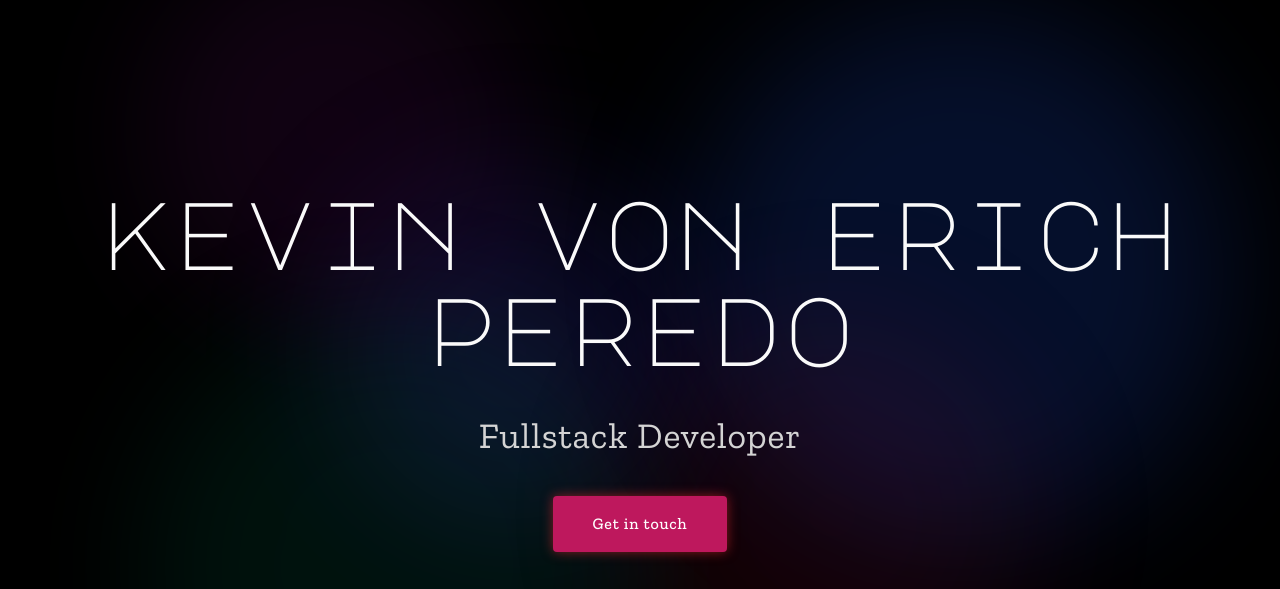
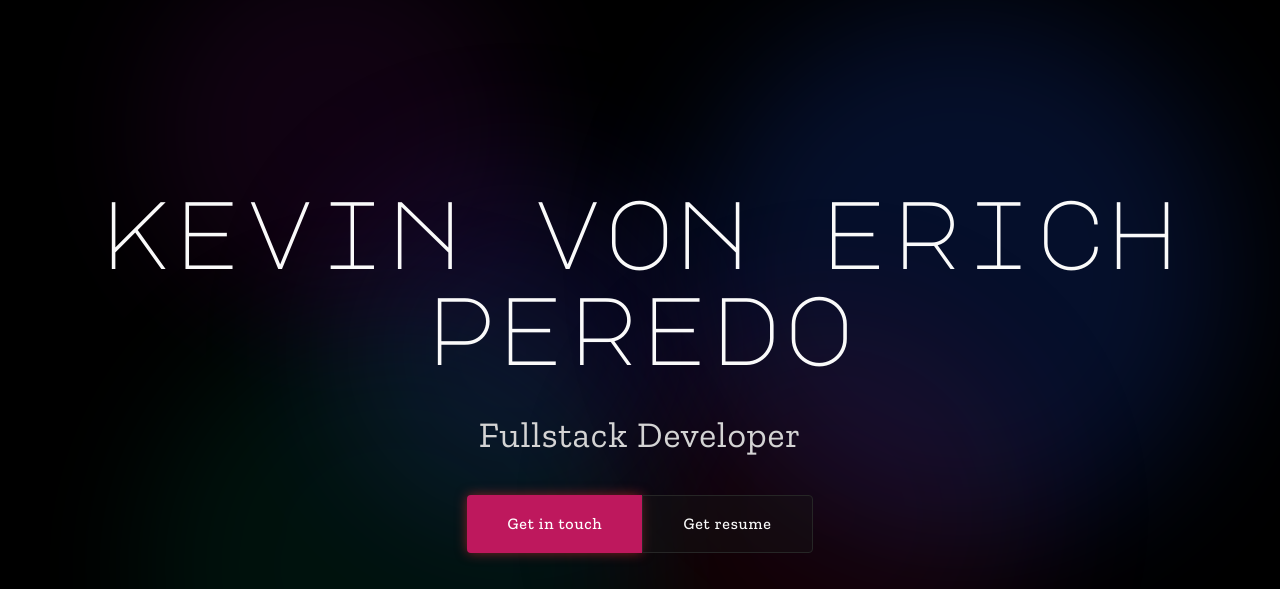
Before and after one commit to kveperedo/astro-portfolio, an Astro site: page / in a window 1280 px wide. Shown: the top 589 px of the page. Built offline with nearby package versions, Linux system fonts and the light colour scheme; Astro itself is replaced by a stand-in of ours.

Commit message:
[feat] Add resume button

```diff
--- a/src/components/sections/Introduction.astro
+++ b/src/components/sections/Introduction.astro
@@ -23,11 +23,20 @@ const { name, position } = porfolioInfo.data;
         {position}
     </h4>
 
-    <button
-        id="contact-button"
-        class="rounded bg-pink-700 py-4 px-10 font-serif font-medium tracking-wider text-white shadow-[0_0_12px_rgba(255,47,47,0.5)] transition-all duration-500 hover:bg-pink-800 hover:shadow-pink-700">
-        Get in touch
-    </button>
+    <span class="flex">
+        <button
+            id="contact-button"
+            class="rounded rounded-r-none bg-pink-700 py-4 px-10 font-serif font-medium tracking-wider text-white shadow-[0_0_12px_rgba(255,47,47,0.5)] transition-all duration-500 hover:bg-pink-800 hover:shadow-pink-700">
+            Get in touch
+        </button>
+
+        <a
+            href="/resume.pdf"
+            target="_blank"
+            class="rounded rounded-l-none border border-neutral-800 bg-neutral-900/40 py-4 px-10 font-serif font-medium tracking-wider text-neutral-50 transition-all duration-500 hover:border-neutral-500">
+            Get resume
+        </a>
+    </span>
 
     <LinkButtons />
 
```
Also changed, not shown: 1 other file.
